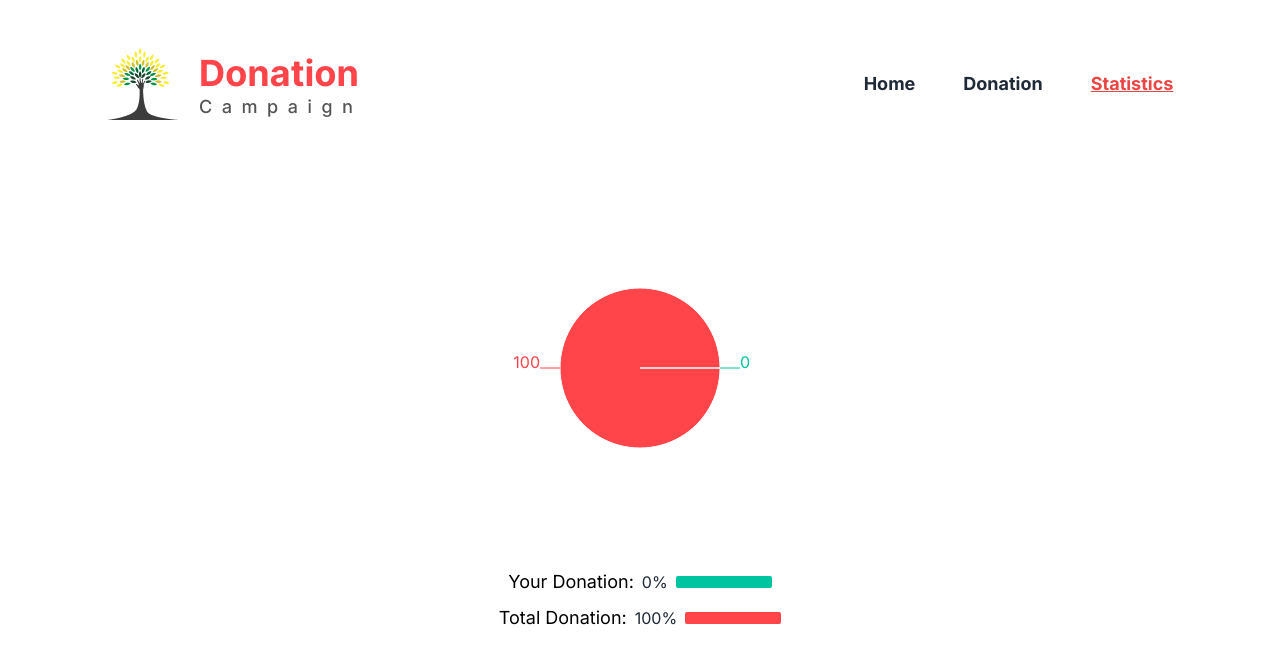
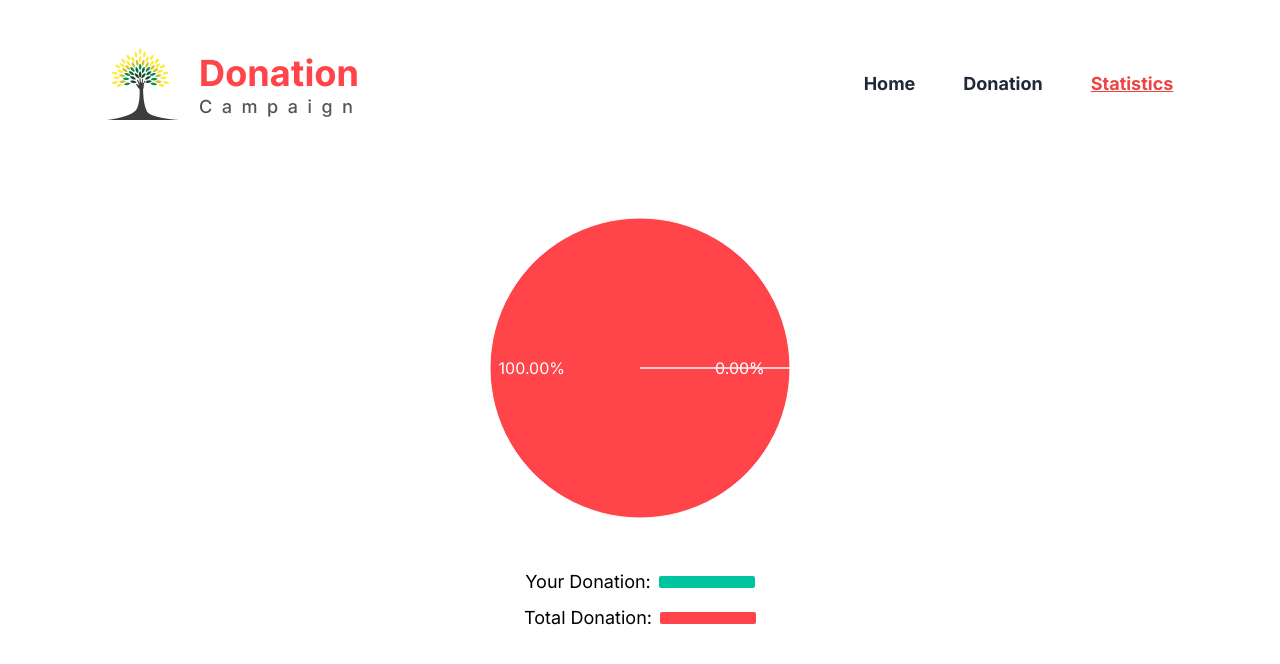
Before and after one commit to ShaplaRani/donation-campaign-rep, a React (Vite) app: page /statistics in a window 1280 px wide. Shown: the top 664 px of the page. Built offline with nearby package versions, Linux system fonts and the light colour scheme.

Commit message:
added the new pie chart in statistics section

```diff
--- a/src/pages/Statistics/Statistics.jsx
+++ b/src/pages/Statistics/Statistics.jsx
@@ -1,18 +1,21 @@
 
-import { PieChart, Pie, Cell,Tooltip } from 'recharts';
+import { PieChart, Pie, Cell } from 'recharts';
+
 let donation = 0;
-let totalDonation = 100;
+let totalDonation = 12;
 const Statistics = () => {
 
      const totalDonations = JSON.parse(localStorage.getItem("donations"));
 
+
       if(totalDonations){
-        donation=parseFloat( ((totalDonations.length/12)*100).toFixed(2));
-        totalDonation= 100 - (donation)
+        donation = totalDonations.length;
+        totalDonation = 12 - donation;
 
-      }else{
+      }
+      else{
         donation = 0;
-        totalDonation = 100;
+        totalDonation = 12
       }
 
     const data = [
@@ -23,37 +26,51 @@ const Statistics = () => {
 
     const COLORS = ['#FF444A', '#00C49F'];
 
+
+    const RADIAN = Math.PI / 180;
+      const renderCustomizedLabel = ({ cx, cy, midAngle, innerRadius, outerRadius, percent}) => {
+        const radius = innerRadius + (outerRadius - innerRadius) * 0.5;
+        const x = cx + radius * Math.cos(-midAngle * RADIAN);
+        const y = cy + radius * Math.sin(-midAngle * RADIAN);
+
+        return (
+          <text x={x} y={y} fill="white" textAnchor={x > cx ? 'start' : 'end'} dominantBaseline="central">
+            {`${(percent * 100).toFixed(2)}%`}
+          </text>
+        );
+      };
+
    return (
         <div className="w-10/12  m-auto text-center ">
            <div className='flex justify-center'>
+
            <PieChart width={400} height={400}>
           <Pie
-            dataKey="value"
-            isAnimationActive={false}
             data={data}
             cx="50%"
             cy="50%"
-            outerRadius={80}
-            fill="#FF444A"
-            label
-
-          >{data.map((entry, index) => (
-            <Cell key={`cell-${index}`} fill={COLORS[index % COLORS.length]} />
-          ))}
+            labelLine={false}
+            label={renderCustomizedLabel}
+            outerRadius={150}
+            fill="#8884d8"
+            dataKey="value"
+          >
+            {data.map((entry, index) => (
+              <Cell key={`cell-${index}`} fill={COLORS[index % COLORS.length]} />
+            ))}
           </Pie>
-          <Tooltip />
-           </PieChart>
+            </PieChart>
 
            </div>
            <div>
                <div className='flex gap-2 justify-center items-center'>
                   <p className='font-normal text-lg text-black'>Your Donation:</p>
-                   <p>{donation}% </p>
+
                   <div className='bg-[#00C49F] w-24 h-3 rounded-sm'></div>
                </div>
                <div className='flex gap-2 justify-center items-center mt-2'>
                   <p className='font-normal text-lg text-black'>Total Donation:</p>
-                  <p>{totalDonation}% </p>
+
                 <div className='bg-[#FF444A] w-24 h-3 rounded-sm'></div>
             </div>
             </div>
```
